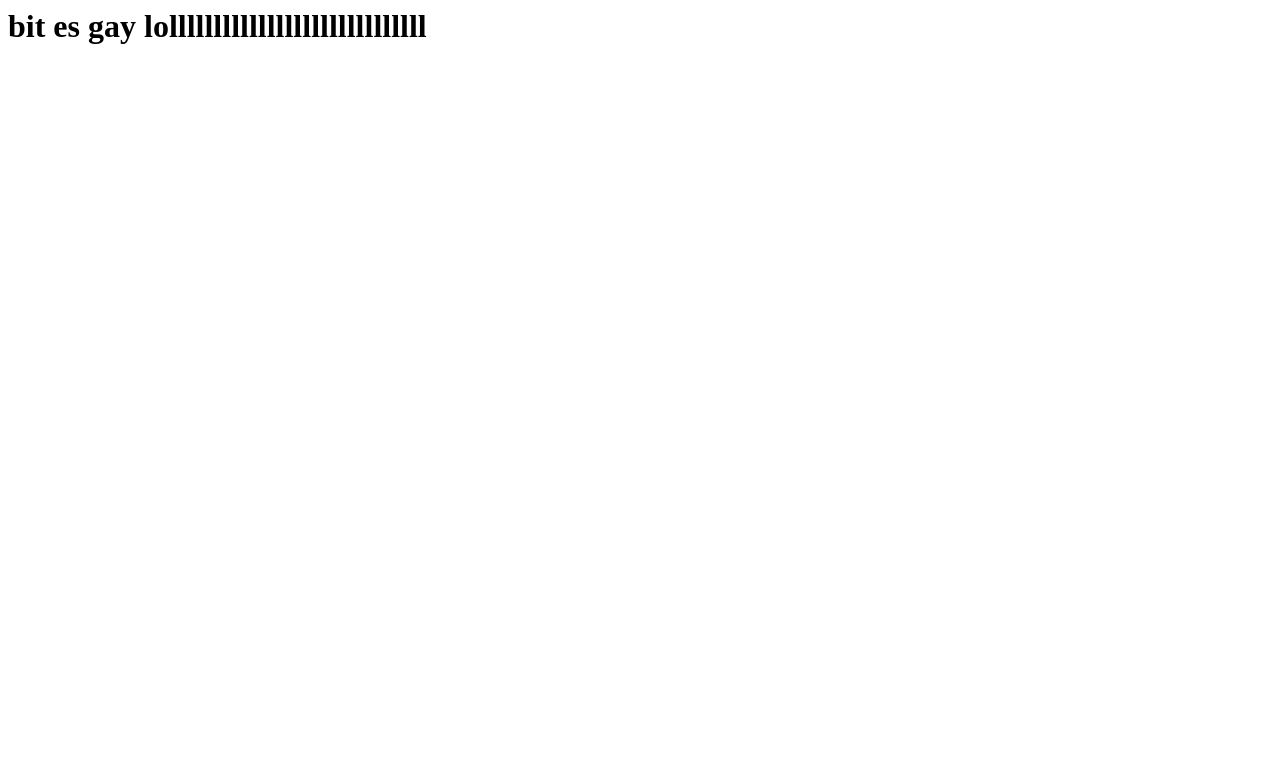
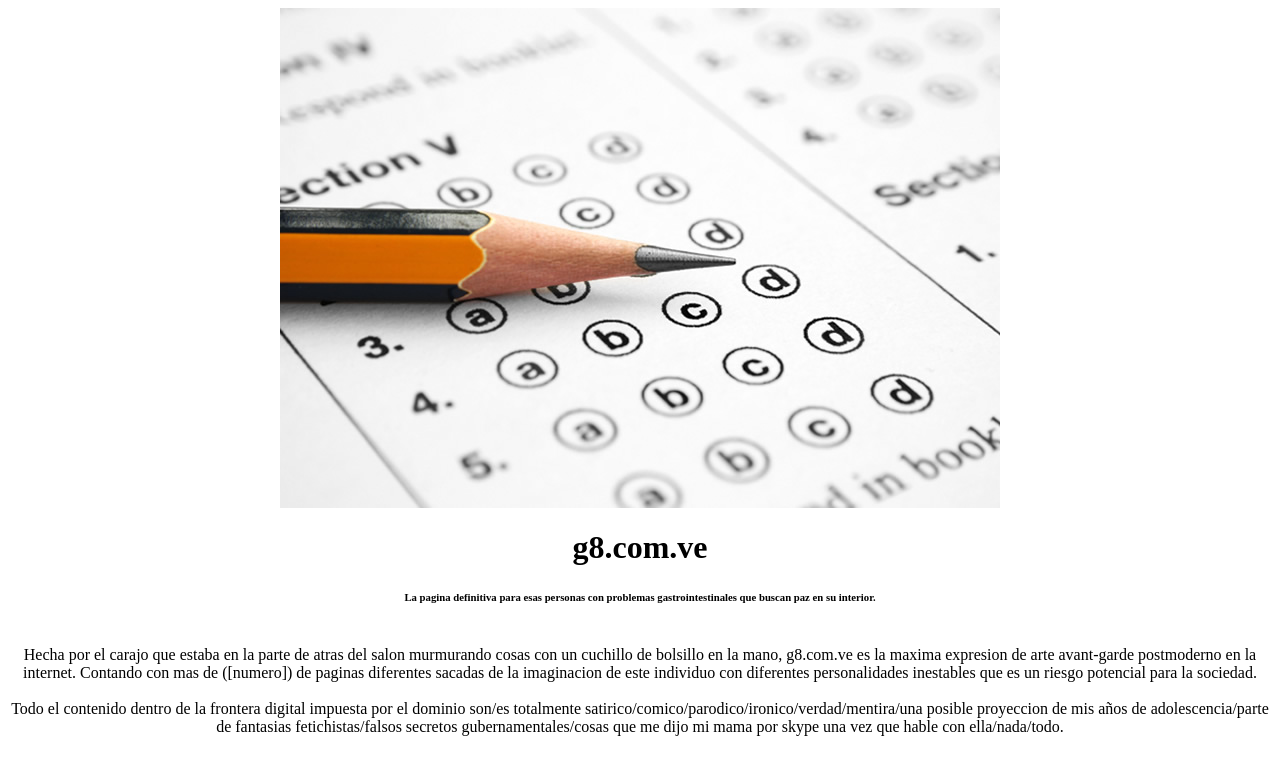
Before and after one commit to g8cco/g8cco.github.io, a plain HTML site: page index.html in a window 1280 px wide. Drawn offline with Linux system fonts and the light colour scheme.

Commit message:
Add files via upload

```diff
--- a/index.html
+++ b/index.html
@@ -1,3 +1,34 @@
 <html>
-<h1>bit es gay lolllllllllllllllllllllllllllll</h1>
+<!---->
+  <head>
+    <script type="text/javascript">
+    alert("g8.com.ve quiere saber tu Ubicación Geográfica");
+    </script>
+  </head>
+
+    <body>
+        <center>
+          <img src="images/indeximg.jpg">
+          <h1>g8.com.ve</h1>
+          <h6><center>La pagina definitiva para esas personas con problemas gastrointestinales que buscan paz en su interior.</center></h6>
+
+          <!--lynks-->
+
+          <!--endlynks-->
+
+
+            <p width="10"><br>
+            Hecha por el carajo que estaba en la parte de atras del salon murmurando cosas con un cuchillo de bolsillo
+        en la mano, g8.com.ve es la maxima expresion de arte avant-garde postmoderno en la internet. Contando con mas de
+        ([numero]) de paginas diferentes sacadas de la imaginacion de este individuo con diferentes personalidades inestables
+        que es un riesgo potencial para la sociedad.
+        <br>
+        <br>
+        Todo el contenido dentro de la frontera digital impuesta por el dominio son/es totalmente satirico/comico/parodico/ironico/verdad/mentira/una
+        posible proyeccion de mis años de adolescencia/parte de fantasias fetichistas/falsos secretos gubernamentales/cosas que me dijo mi mama por
+        skype una vez que hable con ella/nada/todo.
+            </p>
+        </center>
+
+    </body>
 </html>
```
